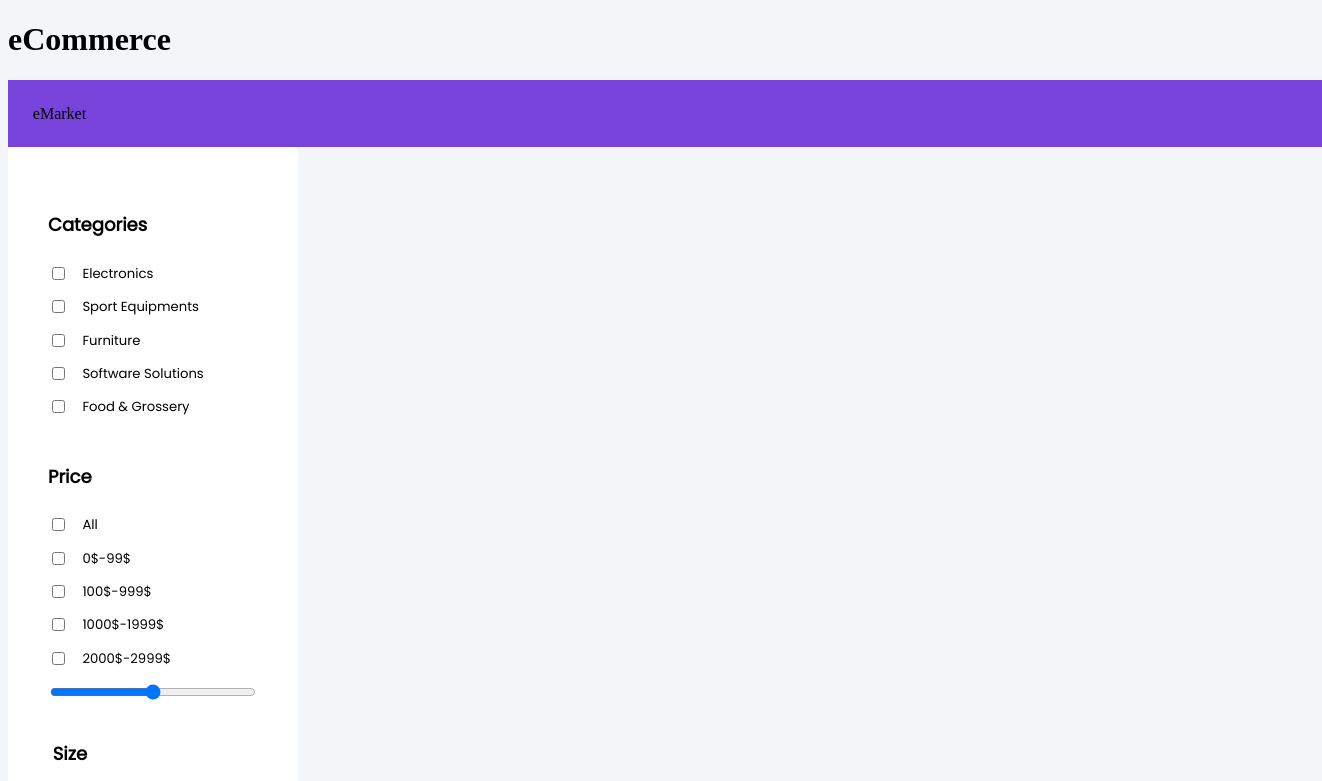
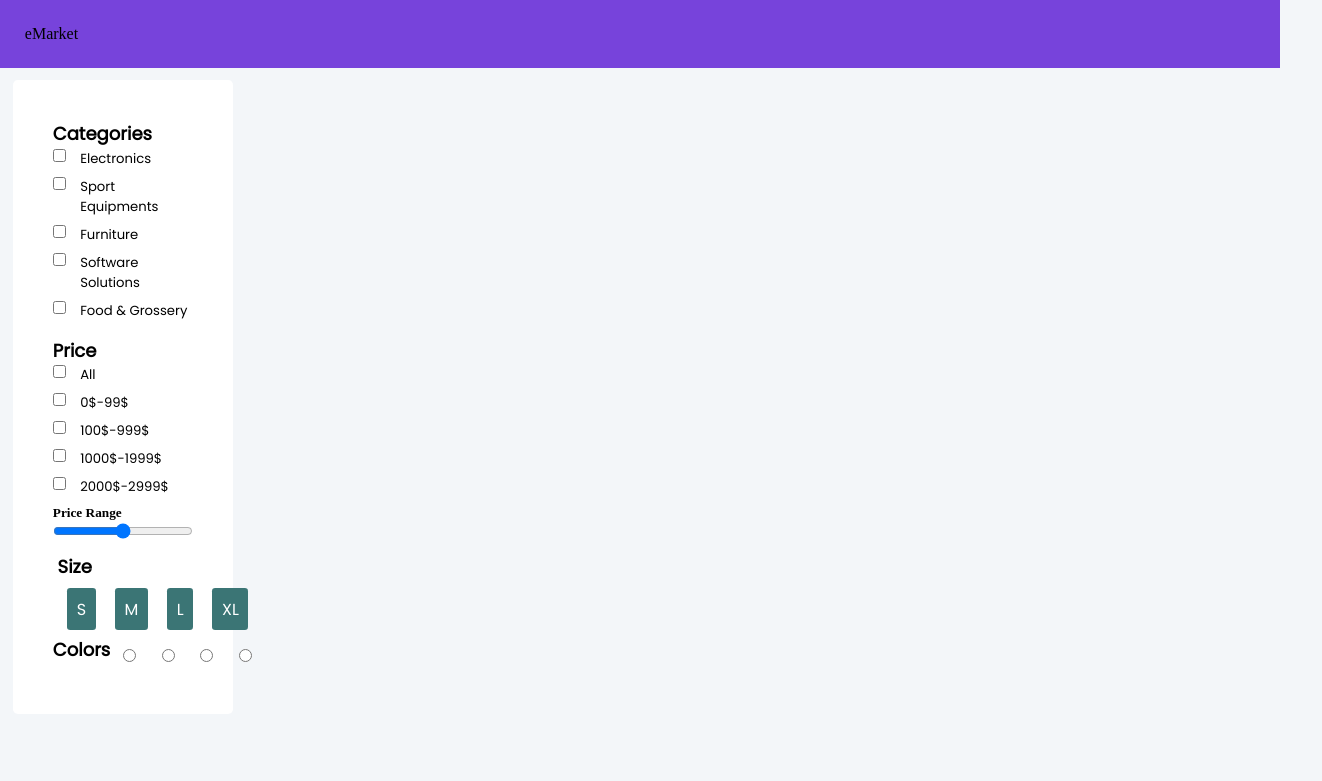
Before and after one commit to mikaer86/eCommerceReactApp, a React (Create React App) app: page / in a window 1280 px wide. Shown: the top 781 px of the page, 1322 px wide, since content can reach past the window. Built offline with nearby package versions, Linux system fonts and the light colour scheme.

Commit message:
added h5 tag to price range

```diff
--- a/src/App.css
+++ b/src/App.css
@@ -1,5 +1,11 @@
 @import url('https://fonts.googleapis.com/css2?family=Poppins&display=swap');
 
+*{
+
+  margin: 0;
+  padding: 0;
+  box-sizing: border-box;
+}
 
 
 
@@ -33,3 +39,8 @@ h4 {
 
 
  }
+
+ .mainContentWrapper {
+
+  padding: 0.8rem;
+ }
--- a/src/App.js
+++ b/src/App.js
@@ -5,9 +5,12 @@ import Navigation from './components/Navigation'
 function App() {
   return (
     <div className="App">
-      <h1 className="title">eCommerce</h1>
       <Navigation/>
+      <div className='mainContentWrapper'>
+
       <Sidebar/>
+
+      </div>
     </div>
   )
 }
--- a/src/components/CategoryColors.js
+++ b/src/components/CategoryColors.js
@@ -3,11 +3,13 @@ const CategoryColors = () => {
 
     return (
         <div>
+            <div className="wrapperSize">
             <h4>Colors</h4>
             <input className="colorsBtn" type="radio"  name="color" id="black" />
             <input className="colorsBtn" type="radio" name="color"  id="blue" />
             <input className="colorsBtn" type="radio" name="color" id="red" />
             <input className="colorsBtn" type="radio"  name="color" id="green" />
+            </div>
 
         </div>
     )
--- a/src/components/CategoryPrice.js
+++ b/src/components/CategoryPrice.js
@@ -29,6 +29,7 @@ const CategoryPrice = () => {
         <Checkbox onChange={() => handleCheck()}  />
         2000$-2999$</label>
 
+        <h5>Price Range</h5>
         <input className="rangePrice" type="range"  />
 
 
--- a/src/components/CategorySize.js
+++ b/src/components/CategorySize.js
@@ -8,6 +8,7 @@ const CategorySize = () => {
 
 
         <section className="sizeBtnSection">
+
         <h4>Size</h4>
 
             <span className="sizeBtn">S</span>
--- a/src/styles/categories.css
+++ b/src/styles/categories.css
@@ -19,8 +19,18 @@
 
 .sizeBtnSection {
 
-    width: 100%;
+
     margin: 0.3rem;
+
+
+
+}
+
+.sizeBtnSection  h4 {
+
+
+    display:  block;
+    padding-bottom: 1rem;
 
 
 
--- a/src/styles/sidebar.css
+++ b/src/styles/sidebar.css
@@ -1,11 +1,9 @@
 @import url('https://fonts.googleapis.com/css2?family=Poppins&display=swap');
 .Sidebar-Container {
   display: flex;
-
   flex-direction: column;
-  width: 22.22%;
+  width: 33.22%;
   width: 220px;
-  height: 100vh;
   padding: 2.2rem;
 
   border-radius: 0.3rem;
```
Also changed, not shown: src/styles/fonts.css (deleted, +0 -17 lines).
